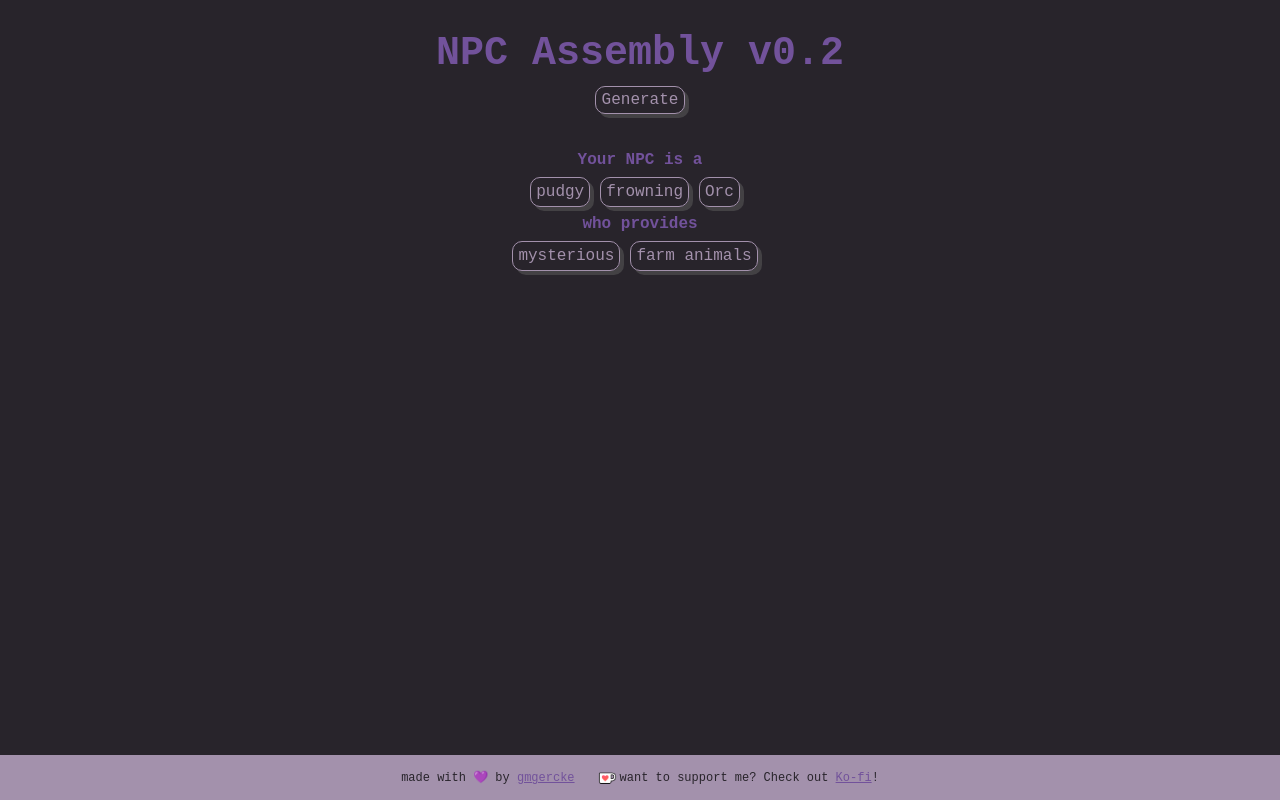
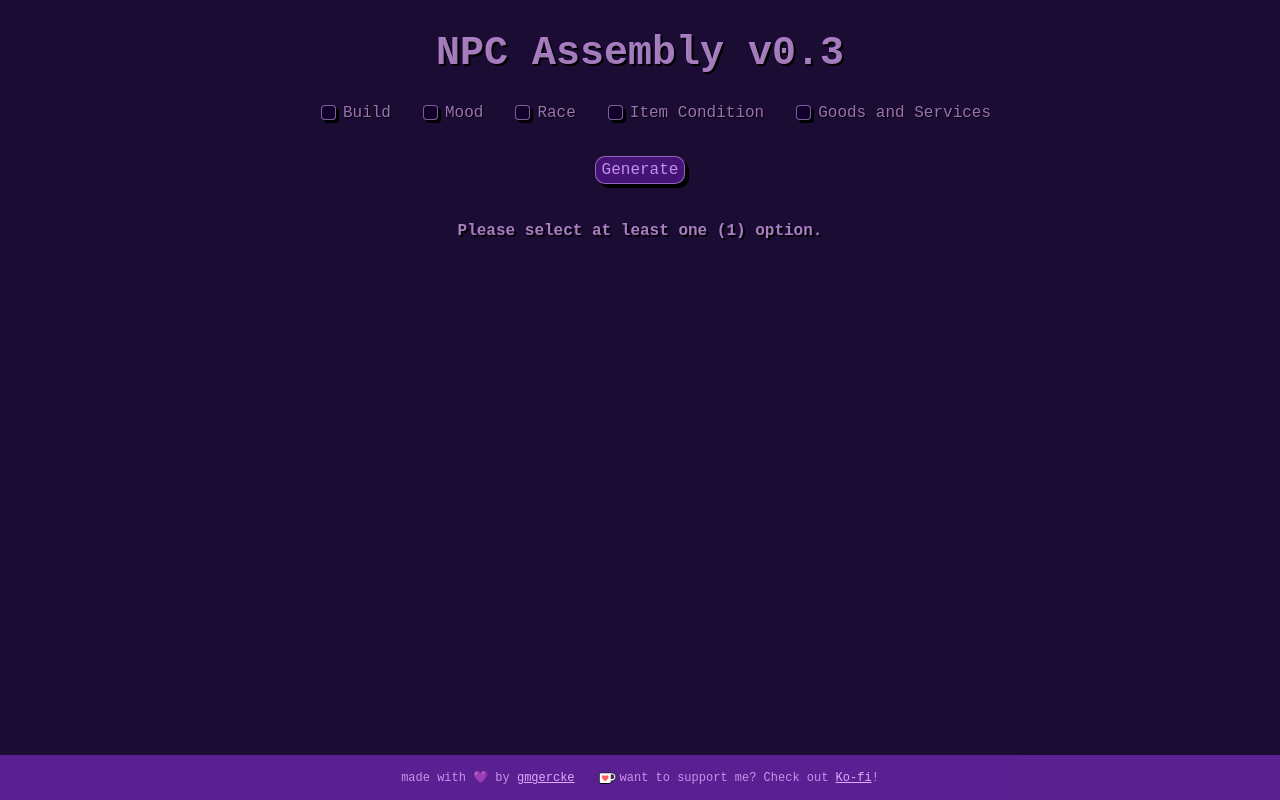
Before and after one commit to gmgercke/npc-assembly, a React (Create React App) app: page / in a window 1280 px wide. Both pictures are taken after a click on the button "Generate". Built offline with nearby package versions, Linux system fonts and the light colour scheme.

Commit message:
Implemented checkboxes, overhauled design and prompt generation

```diff
--- a/src/App.css
+++ b/src/App.css
@@ -4,6 +4,7 @@
 
 h1 {
   margin-top: 30px;
-  color: rgb(114, 82, 155);
+  color: #e0aaffb9;
   font-weight: bold;
+  text-shadow: 2px 2px 0px rgb(0, 0, 0);
 }
--- a/src/App.js
+++ b/src/App.js
@@ -1,12 +1,12 @@
 import "./App.css";
-import Assembly from "./Assembly";
+import ChoiceCheck from "./ChoiceCheck";
 import Footer from "./Footer";
 
 export default function App() {
   return (
     <div className="App">
-      <h1>NPC Assembly v0.2</h1>
-      <Assembly />
+      <h1>NPC Assembly v0.3</h1>
+      <ChoiceCheck />
       <Footer />
     </div>
   );
--- a/src/Assembly.css
+++ b/src/Assembly.css
@@ -1,29 +1,35 @@
+.keyword-highlight-null {
+  border: none;
+}
+
 .keyword-highlight {
   line-height: 2;
   padding: 5px;
-  border: 1px solid rgb(163, 145, 172);
+  border: 1px solid #e0aaff8a;
   border-radius: 10px;
   margin-right: 10px;
-  box-shadow: 4px 4px 0px rgba(95, 95, 95, 0.5);
+  box-shadow: 4px 4px 0px rgb(0, 0, 0);
 }
 
 .text-highlight {
-  color: rgb(114, 82, 155);
+  color: #e0aaffb9;
+  padding: 5px;
   font-weight: bold;
-  line-height: 2;
+  text-shadow: 2px 2px 0px rgb(0, 0, 0);
 }
 
 .generate-button {
-  border: 1px solid rgb(163, 145, 172);
-  background-color: rgb(40, 36, 43);
+  border: 1px solid #e0aaff8a;
+  background-color: #59189aa6;
   border-radius: 10px;
-  color: rgb(163, 145, 172);
+  color: #e0aaffd2;
   margin-bottom: 30px;
+  margin-top: 15px;
   transition: all 250ms ease-in-out;
-  box-shadow: 4px 4px 0px rgba(95, 95, 95, 0.5);
+  box-shadow: 4px 4px 0px rgb(0, 0, 0);
 }
 
 .generate-button:hover {
-  background-color: rgb(163, 145, 172);
-  color: rgb(40, 36, 43);
+  background-color: #10002ba2;
+  color: #e0aaffd2;
 }
--- a/src/Assembly.js
+++ b/src/Assembly.js
@@ -1,21 +1,36 @@
 import React, { useState } from "react";
 import "./Assembly.css";
-import { prompts } from "./Resources";
+import { promptsCat, promptsWar } from "./Resources";
+import PromptDisplay from "./PromptDisplay";
 
-export default function Assembly() {
+export default function Assembly(props) {
   const [ready, setReady] = useState(false);
-  const [keyword, setKeyword] = useState({ active: false });
+  const [keywordCat, setKeywordCat] = useState([]);
+  const [keywordWar, setKeywordWar] = useState([]);
 
   function generatePrompts() {
+    const newKeywordCat = [];
+    for (let i = 0; i < props.statusCat.length; i++) {
+      if (props.statusCat[i] === true) {
+        newKeywordCat.push([
+          promptsCat[i][Math.floor(Math.random() * promptsCat[i].length)],
+        ]);
+      }
+    }
+
+    setKeywordCat(newKeywordCat);
+
+    const newKeywordWar = [];
+    for (let i = 0; i < props.statusWar.length; i++) {
+      if (props.statusWar[i] === true) {
+        newKeywordWar.push([
+          promptsWar[i][Math.floor(Math.random() * promptsWar[i].length)],
+        ]);
+      }
+    }
+
+    setKeywordWar(newKeywordWar);
     setReady(true);
-    setKeyword({
-      active: true,
-      build: prompts[0][Math.floor(Math.random() * prompts[0].length)],
-      mood: prompts[1][Math.floor(Math.random() * prompts[1].length)],
-      race: prompts[2][Math.floor(Math.random() * prompts[2].length)],
-      adjective: prompts[3][Math.floor(Math.random() * prompts[3].length)],
-      wares: prompts[4][Math.floor(Math.random() * prompts[4].length)],
-    });
   }
 
   if (ready) {
@@ -24,19 +39,7 @@ export default function Assembly() {
         <button className="generate-button" onClick={generatePrompts}>
           Generate
         </button>
-        <div>
-          <span className="text-highlight">Your NPC is a</span>
-          <div>
-            <span className="keyword-highlight">{keyword.build}</span>
-            <span className="keyword-highlight">{keyword.mood}</span>
-            <span className="keyword-highlight">{keyword.race}</span>
-          </div>
-          <span className="text-highlight">who provides</span>
-          <div>
-            <span className="keyword-highlight">{keyword.adjective}</span>
-            <span className="keyword-highlight">{keyword.wares}</span>
-          </div>
-        </div>
+        <PromptDisplay keywordsCat={keywordCat} keywordsWar={keywordWar} />
       </div>
     );
   } else {
--- /dev/null
+++ b/src/ChoiceCheck.css
@@ -0,0 +1,38 @@
+.ChoiceCheck {
+  padding: 15px;
+}
+
+ul {
+  display: inline-block;
+  list-style-type: none;
+}
+
+.form-check-label {
+  padding-left: 2px;
+  color: #e0aaffa8;
+  text-shadow: 1px 1px 0px rgb(0, 0, 0);
+}
+
+.form-check-input {
+  appearance: none;
+  border-radius: 50%;
+  width: 15px;
+  height: 15px;
+  background-color: #10002bf3;
+  border: 1px solid #e0aaff8a;
+  transition: 0.2s all linear;
+  margin-right: 5px;
+  box-shadow: 3px 3px 0px rgb(0, 0, 0);
+}
+
+.form-check-input:checked {
+  appearance: none;
+  border: 1px solid #e0aaff8a;
+  background-color: #7a2cbfab;
+  box-shadow: 3px 3px 0px rgb(0, 0, 0);
+}
+
+.form-check-input:focus {
+  border: 1px solid #e0aaff8a;
+  box-shadow: 3px 3px 0px rgb(0, 0, 0);
+}
--- /dev/null
+++ b/src/ChoiceCheck.js
@@ -0,0 +1,76 @@
+import React, { useState } from "react";
+import { categories, wares } from "./Resources";
+import Assembly from "./Assembly";
+import "./ChoiceCheck.css";
+
+export default function ChoiceCheck() {
+  const [checkedCat, setCheckedCat] = useState(
+    new Array(categories.length).fill(false)
+  );
+  const [checkedWar, setCheckedWar] = useState(
+    new Array(wares.length).fill(false)
+  );
+
+  function handleCheckboxCat(position) {
+    const updateCheckedCat = checkedCat.map(function (item, index) {
+      if (index === position) {
+        return !item;
+      } else {
+        return item;
+      }
+    });
+    setCheckedCat(updateCheckedCat);
+  }
+  function handleCheckboxWar(position) {
+    const updateCheckedWar = checkedWar.map(function (item, index) {
+      if (index === position) {
+        return !item;
+      } else {
+        return item;
+      }
+    });
+    setCheckedWar(updateCheckedWar);
+  }
+
+  return (
+    <div className="ChoiceCheck">
+      {categories.map(function (label, index) {
+        return (
+          <ul key={index}>
+            <li>
+              <input
+                className="form-check-input"
+                type="checkbox"
+                id={categories[index]}
+                checked={checkedCat[index]}
+                onChange={() => handleCheckboxCat(index)}
+              />
+              <label className="form-check-label" htmlFor={categories[index]}>
+                {label}
+              </label>
+            </li>
+          </ul>
+        );
+      })}
+      {wares.map(function (label, index) {
+        return (
+          <ul key={index}>
+            <li>
+              <input
+                className="form-check-input"
+                type="checkbox"
+                id={wares[index]}
+                checked={checkedWar[index]}
+                onChange={() => handleCheckboxWar(index)}
+              />
+              <label className="form-check-label" htmlFor={wares[index]}>
+                {label}
+              </label>
+            </li>
+          </ul>
+        );
+      })}
+      <Assembly statusCat={checkedCat} statusWar={checkedWar} />
+    </div>
+  );
+}
--- a/src/Footer.css
+++ b/src/Footer.css
@@ -5,8 +5,8 @@ footer {
   bottom: 0;
   width: 100%;
   justify-content: center;
-  background-color: rgb(163, 145, 172);
-  color: rgb(40, 36, 43);
+  background-color: #7a2cbfab;
+  color: #e0aaffd2;
   font-size: 12px;
 }
 
@@ -19,10 +19,10 @@ img {
 }
 
 a {
-  color: rgb(114, 82, 155);
+  color: #e0aaff;
 }
 
 a:hover {
-  color: rgb(114, 82, 155);
+  color: #e0aaff;
   text-decoration: none;
 }
--- /dev/null
+++ b/src/PromptDisplay.js
@@ -0,0 +1,34 @@
+import React from "react";
+
+export default function PromptDisplay(props) {
+  if (props.keywordsCat.length > 0 || props.keywordsWar.length > 0) {
+    return (
+      <div className="PromptDisplay">
+        <div className="text-highlight">Your NPC is a</div>
+        {props.keywordsCat.map(function (keywordCat, indexCat) {
+          return (
+            <span key={indexCat} className="keyword-highlight">
+              {keywordCat}
+            </span>
+          );
+        })}
+        <div className="text-highlight">who provides</div>
+        {props.keywordsWar.map(function (keyword, index) {
+          return (
+            <span key={index} className="keyword-highlight">
+              {keyword}
+            </span>
+          );
+        })}
+      </div>
+    );
+  } else {
+    return (
+      <div className="PromptDisplay">
+        <div className="text-highlight">
+          Please select at least one (1) option.
+        </div>
+      </div>
+    );
+  }
+}
--- a/src/Resources.js
+++ b/src/Resources.js
@@ -1,4 +1,8 @@
-export const prompts = [
+export const categories = ["Build", "Mood", "Race"];
+
+export const wares = ["Item Condition", "Goods and Services"];
+
+export const promptsCat = [
   [
     "averagely built",
     "short",
@@ -156,6 +160,7 @@ export const prompts = [
     "boring",
     "frightening",
     "spooky",
+    "sneering",
   ],
   [
     "Human",
@@ -227,6 +232,9 @@ export const prompts = [
     "Beholder",
     "Plantkin",
   ],
+];
+
+export const promptsWar = [
   [
     "slimy",
     "spooky",
@@ -261,6 +269,10 @@ export const prompts = [
     "adequately priced",
     "dangerous",
     "award winning",
+    "oversized",
+    "impressive",
+    "disappointing",
+    "miniature",
   ],
   [
     "food",
@@ -329,5 +341,7 @@ export const prompts = [
     "toys",
     "lights and lamps",
     "perfumes",
+    "brooms",
+    "furniture",
   ],
 ];
--- a/src/index.css
+++ b/src/index.css
@@ -3,8 +3,8 @@ body {
   font-family: "Courier New", Courier, monospace;
   -webkit-font-smoothing: antialiased;
   -moz-osx-font-smoothing: grayscale;
-  background-color: rgb(40, 36, 43);
-  color: rgb(163, 145, 172);
+  background-color: #10002bf3;
+  color: #e0aaffd2;
 }
 
 code {
```
